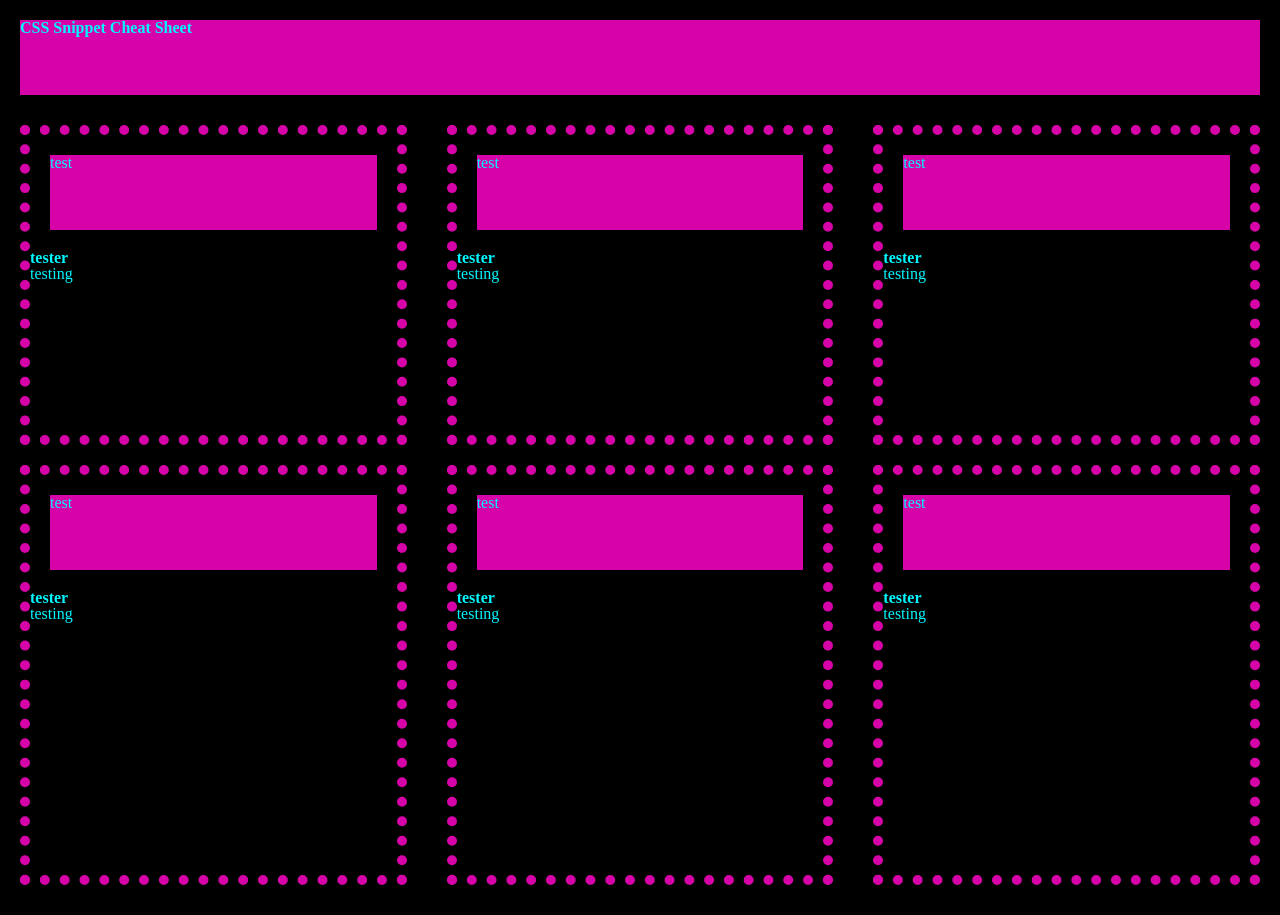
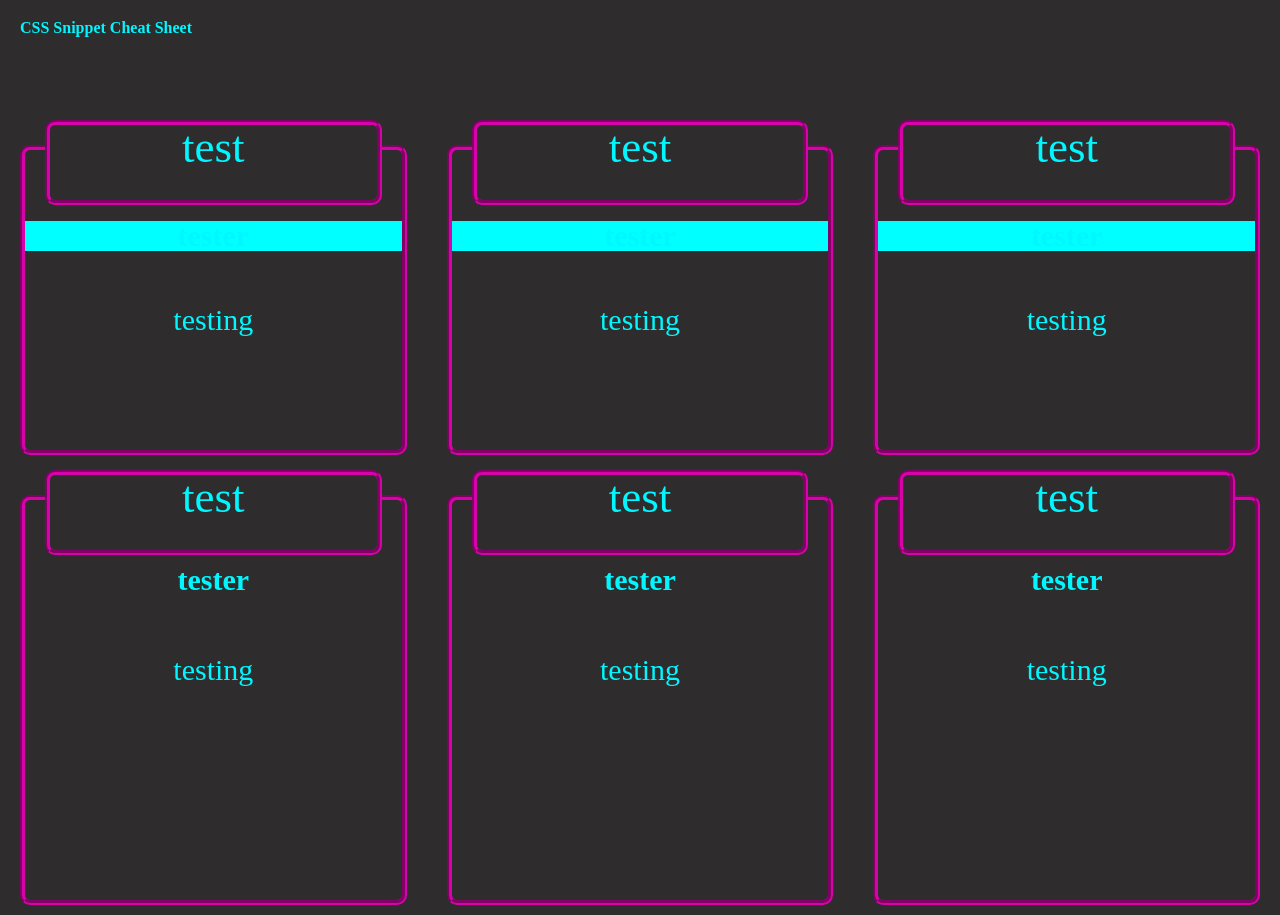
Before and after one commit to Avialmonanay/CSS-Cheatsheet, a plain HTML site: page index.html in a window 1280 px wide. Drawn offline with Linux system fonts and the light colour scheme.

Commit message:
boxes designed and positioned

```diff
--- a/style.css
+++ b/style.css
@@ -1,36 +1,97 @@
-:root{
+:root {
     --boxcolor: rgb(214, 3, 168);
---boxradius: 10px;
+    --boxradius: 5px;
+    --headerborder: rgb(214, 3, 168);
+    --background:  rgb(46, 44, 44);
+    --borderradius: 10px;
 }
 
-header{
-    background-color: var(--boxcolor);
+header {
     height: 75px;
     margin: 20px;
 }
 
-html{
-    background-color: black;
+html {
+    background-color: var(--background);
     color: rgb(0, 247, 255);
 }
 
-.container { display: flex; flex-wrap: wrap; }
-.box-top{
+.container {
+    display: flex;
+    flex-wrap: wrap;
+}
+
+.box-top {
     flex-grow: 1;
     max-width: 33%;
-  margin: 10px 20px 10px 20px;
+    margin: 30px 20px 30px 20px;
     height: 300px;
     border-color: var(--boxcolor);
-  border-width: 10px;
-  border-style: dotted;
+    border-width: var(--boxradius);
+    border-style: groove;
+    border-radius: var(--borderradius);
+
 }
- .box-bottom{
+
+.box-bottom {
     flex-grow: 1;
     max-width: 33%;
     margin: 10px 20px 10px 20px;
     height: 400px;
     border-color: var(--boxcolor);
-    border-width: 10px;
-    border-style: dotted;
+    border-width: var(--boxradius);
+    border-style: groove;
+    border-radius: var(--borderradius);
 
 }
+
+.box-top header {
+    text-align: center;
+    font-size: 45px;
+    position: relative;
+    bottom: 50px;
+    border-color: var(--headerborder);
+    border-width: var(--boxradius);
+    border-style: groove;
+    background: var(--background);
+    border-radius: var(--borderradius);
+
+}
+
+.box-bottom header {
+    text-align: center;
+    font-size: 45px;
+    position: relative;
+    bottom: 50px;
+    border-color: var(--headerborder);
+    border-width: var(--boxradius);
+    border-style: groove;
+    background: var(--background);
+    border-radius: var(--borderradius);
+}
+
+.box-top h3 {
+    text-align: center;
+    font-size: 30px;
+    background-color: aqua;
+    position: relative;
+    bottom: 18%;
+}
+
+.box-bottom h3 {
+    text-align: center;
+    font-size: 30px;
+    position: relative;
+    bottom: 15%;
+}
+
+.box-top p {
+    text-align: center;
+    font-size: 30px;
+}
+
+.box-bottom p {
+    text-align: center;
+    font-size: 30px;
+
+}
```
Lines whose indentation alone changed are shown as unchanged.
